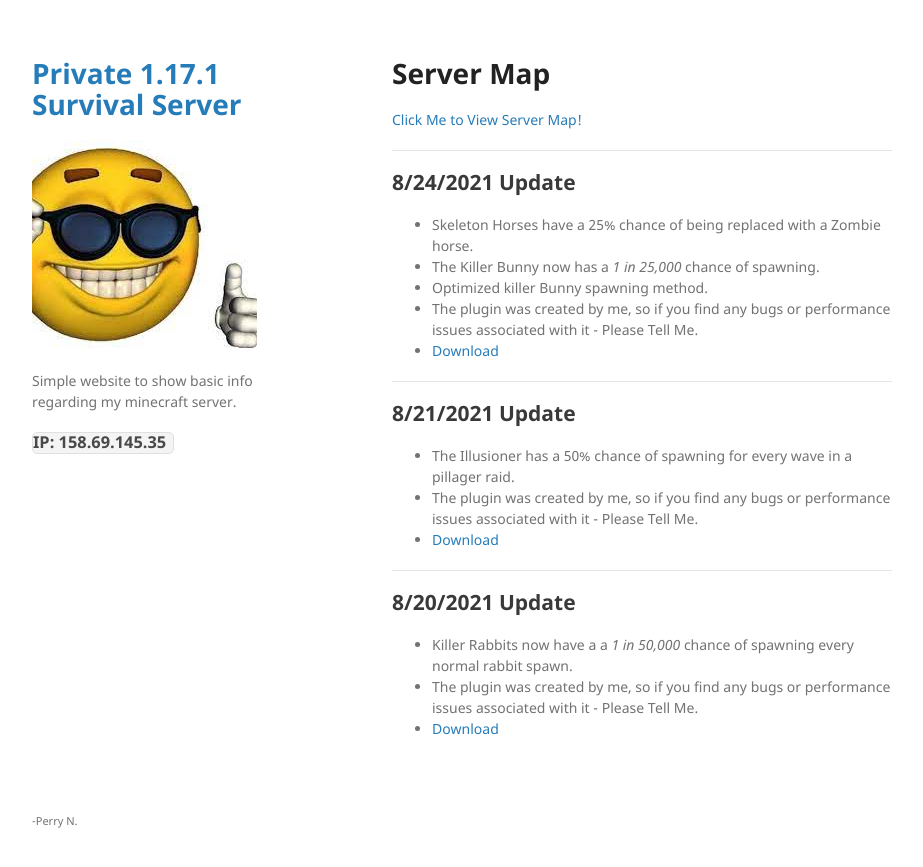
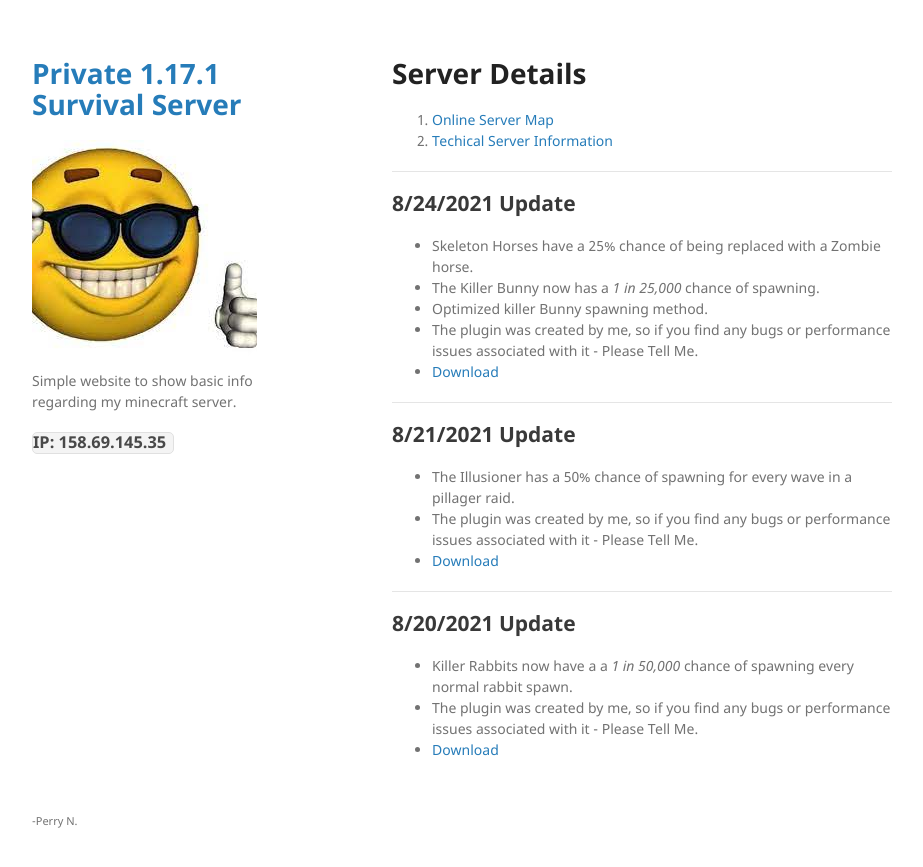
Before and after one commit to WrelksMC/wrelksMC.github.io, a Jekyll site: the page built from index.md, in a window 1280 px wide. Shown: the top 867 px of the page, without its empty margins (178-1101 px from the left). Built offline with Jekyll 4.4.1, drawn with Linux system fonts in a browser that asks for light colours; our own code applies the rules of GitHub Pages for plain Markdown files.

Commit message:
Update index.md

```diff
--- a/index.md
+++ b/index.md
@@ -2,8 +2,9 @@
 layout: default
 ---
 
-# Server Map
-[Click Me to View Server Map!](http://158.69.145.35:9449/)
+# Server Details
+1.  [Online Server Map](http://158.69.145.35:9449/)
+2.  [Techical Server Information](https://wrelksmc.github.io/another-page)
 
 ---
 
```
